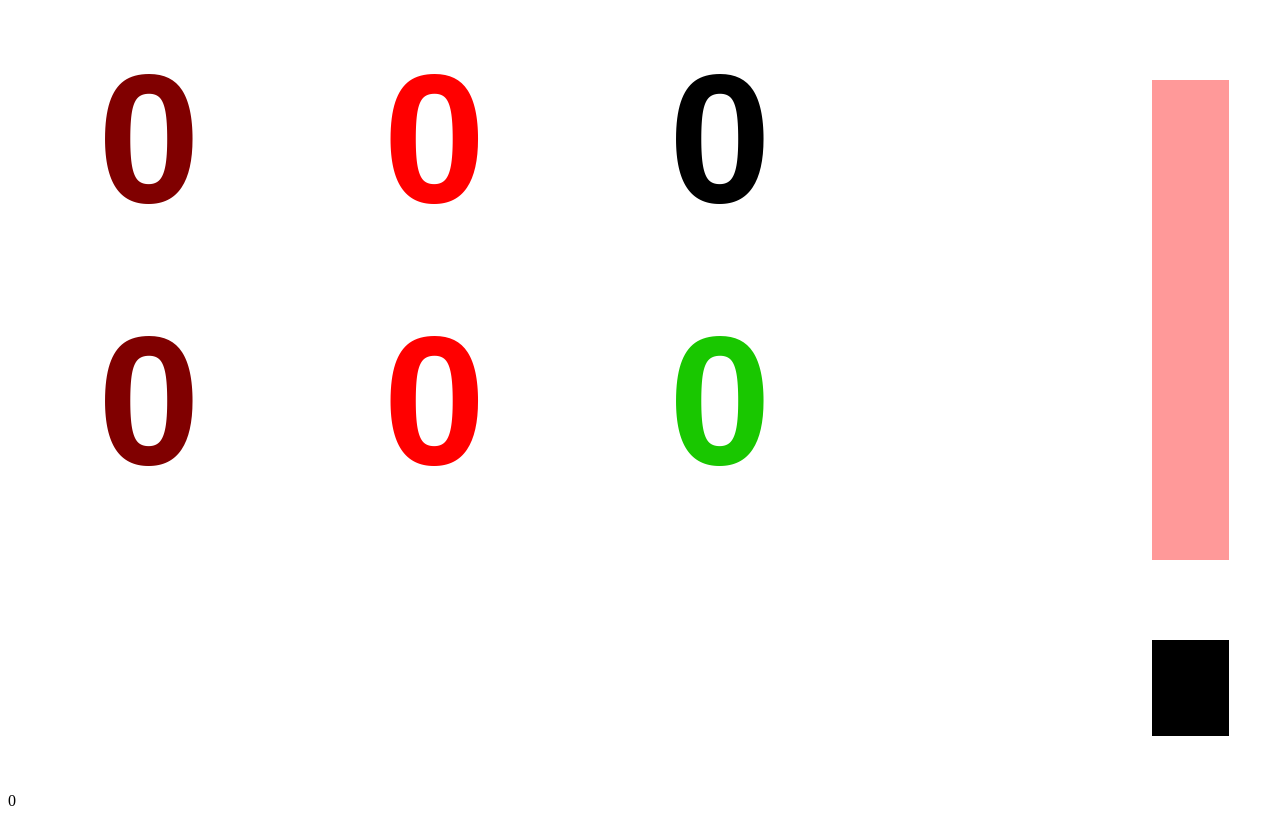
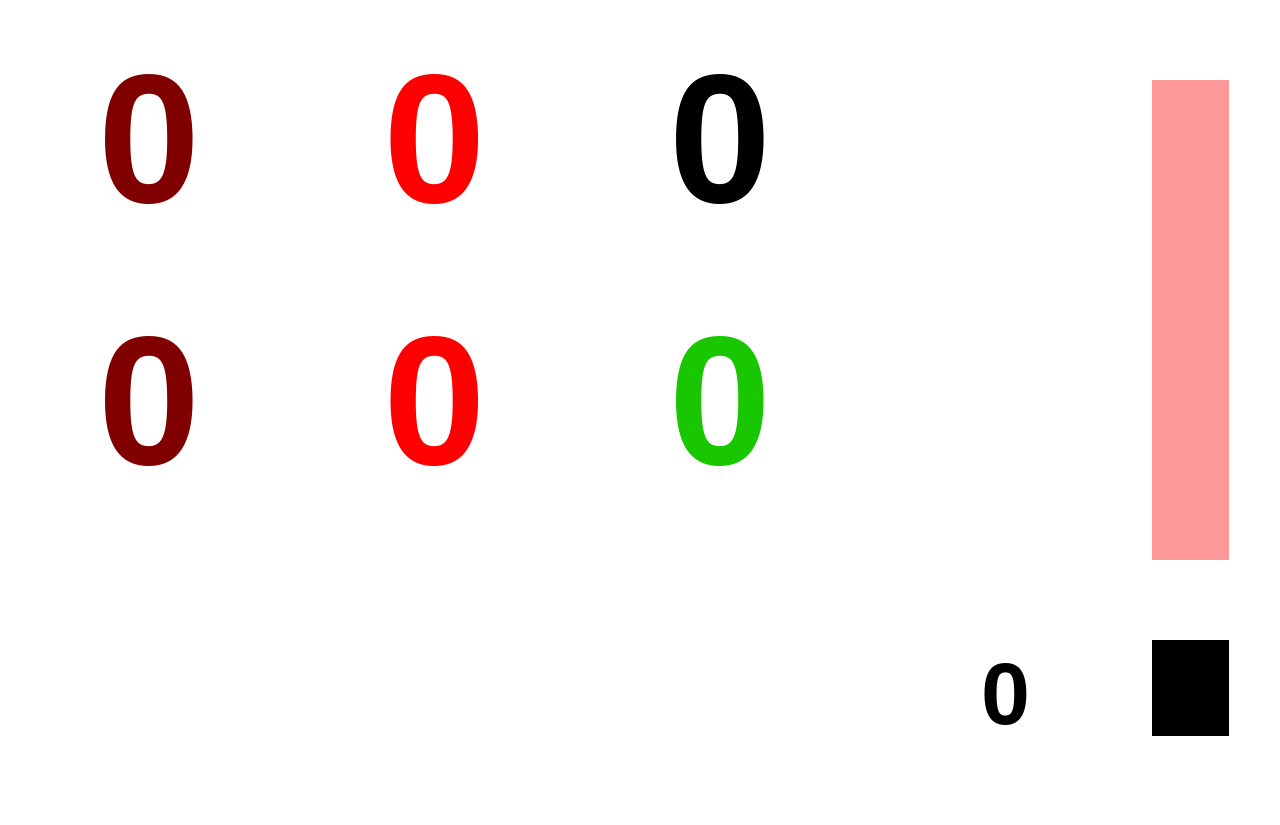
Before and after one commit to alebusi/risorse_agricola4, a plain HTML site: page index.html in a window 1280 px wide. Drawn offline with Linux system fonts and the light colour scheme.

Commit message:
Update style.css

```diff
--- a/style.css
+++ b/style.css
@@ -25,6 +25,17 @@
     font-weight: bold;
     cursor: default;
     opacity: 0;
+}
+
+.timer {
+    display: inline-block;
+    width: 22vw;
+    padding: 9vh 0;
+    text-align: center;
+    font-family: Arial, Sans-Serif;
+    font-size: 11vh;
+    font-weight: bold;
+    cursor: default;
 }
 
 #argilla1, #argilla2 {
```
